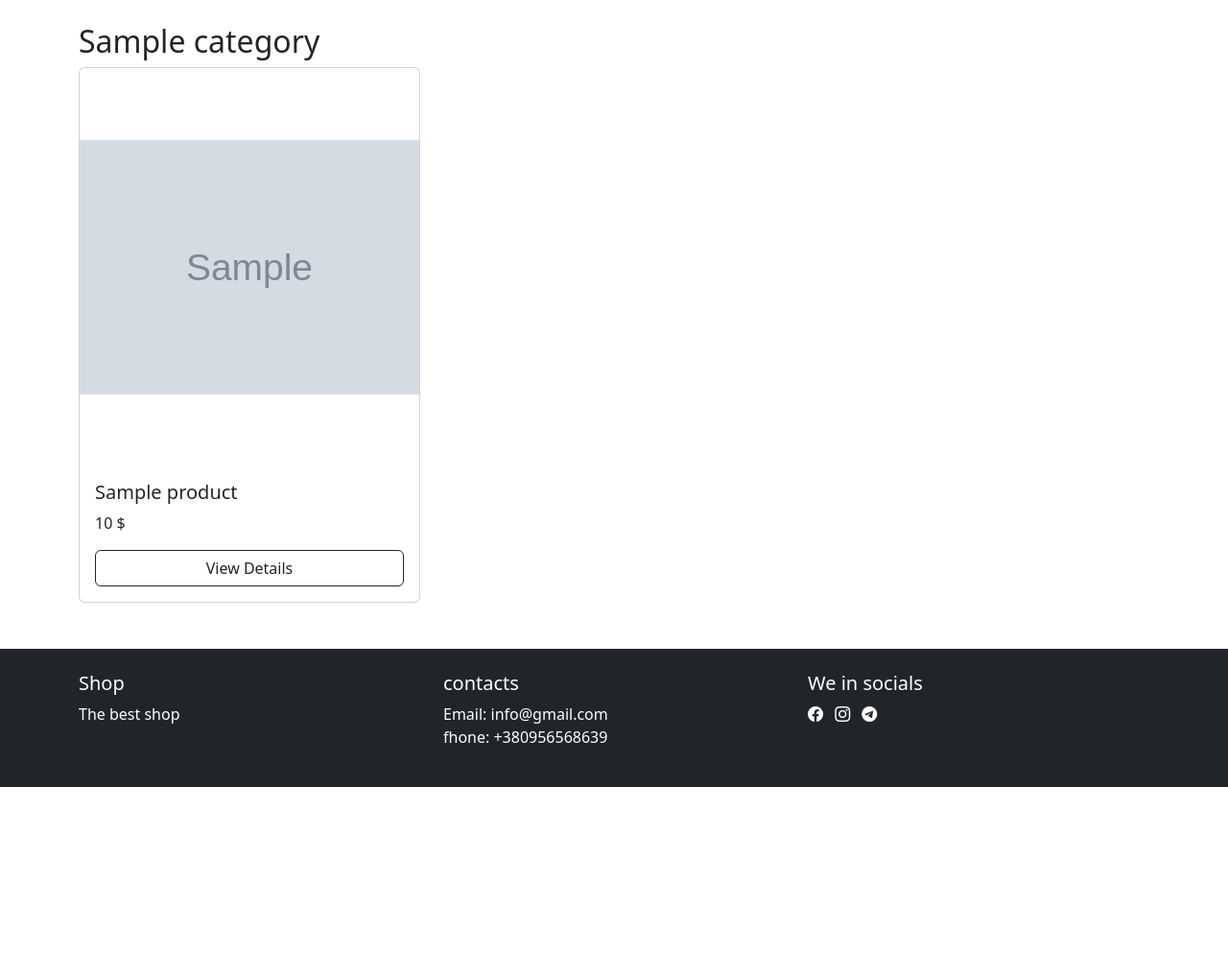
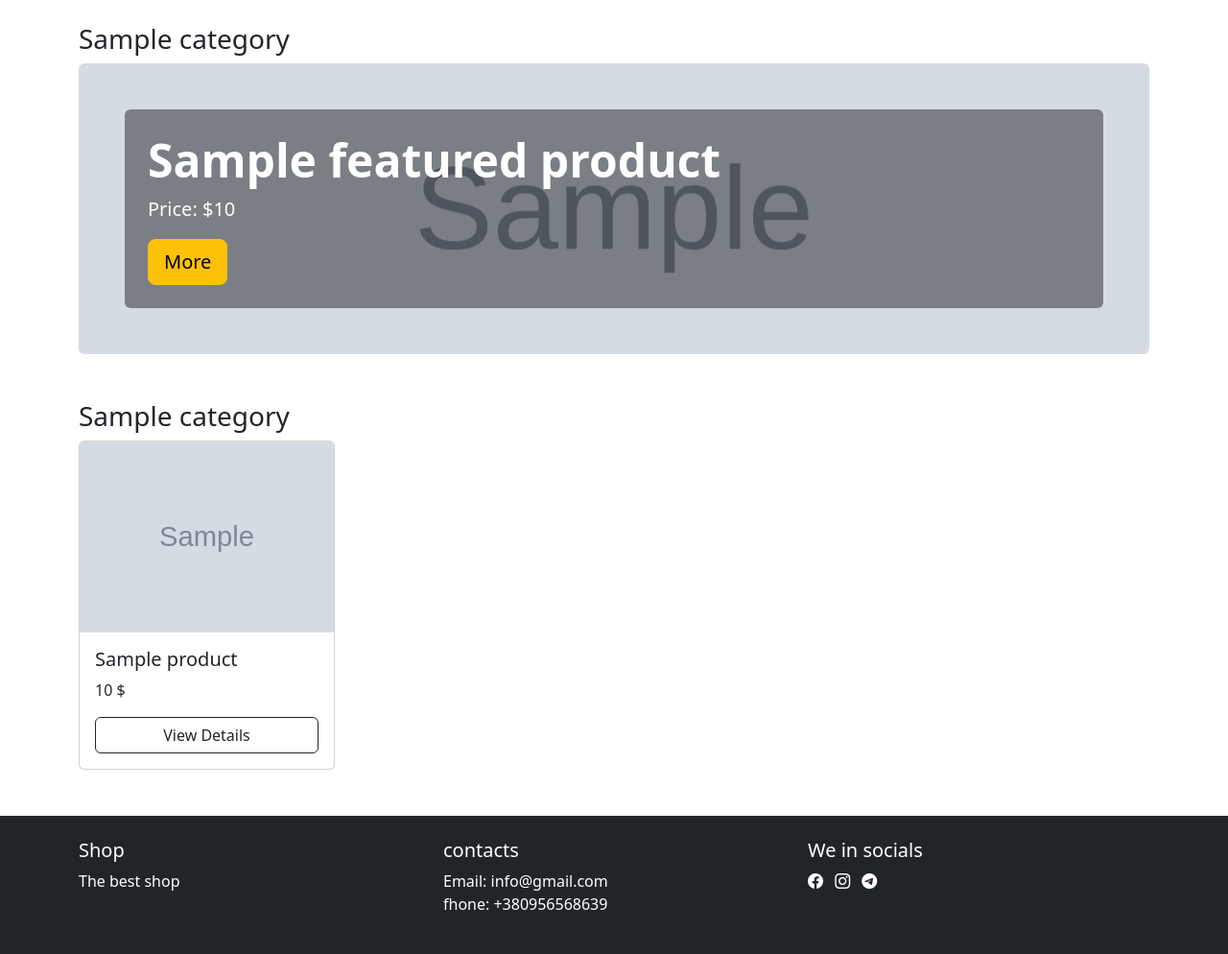
Before and after one commit to pabloIf/Arcanum, a Django app: template arcanum/core/templates/core/product/list.html in a window 1280 px wide. Shown: the part 76-1070 px from the top of the page at 96% size. Before the commit the page ends 896 px from the top, so only its background shows below. Run offline with Django 5.2, Linux system fonts and the light colour scheme; the template is opened without the code that fills it: most values are stand-ins (such as "Sample title", 1, 10 or a date in 2020); grey boxes marked "Sample" are stand-in pictures.

Commit message:
made "Bestseller" banner, through the additional field "is_featured" after doing the migration, and also connected the django cleaner of files that were deleted

```diff
--- a/arcanum/arcanum/settings.py
+++ b/arcanum/arcanum/settings.py
@@ -26,6 +26,7 @@ INSTALLED_APPS = [
     'django.contrib.sessions',
     'django.contrib.messages',
     'django.contrib.staticfiles',
+    'django_cleanup.apps.CleanupConfig',
     'core',
     'basket',
 ]
--- a/arcanum/basket/basket.py
+++ b/arcanum/basket/basket.py
@@ -43,6 +43,8 @@ class Basket:
             basket[str(product.id)]['product'] = product
 
         for item in basket.values():
+            if 'product' not in item:
+                continue
             item['price'] = Decimal(item['price'])
             item['total_price'] = item['price'] * item['quantity']
             yield item
@@ -51,7 +53,7 @@ class Basket:
         return sum(item['quantity'] for item in self.basket.values())
 
     def get_total_price(self):
-        return sum(item['price'] * item['quantity'] for item in self.basket.values())
+        return sum(Decimal(item['price']) * item['quantity'] for item in self.basket.values())
 
     def clean(self):
         del self.session[settings.CART_SESSION_ID]
--- a/arcanum/core/admin.py
+++ b/arcanum/core/admin.py
@@ -10,9 +10,9 @@ class CategoryAdmin(admin.ModelAdmin):
 
 @admin.register(Product)
 class ProductAdmin(admin.ModelAdmin):
-    list_display = ['name', 'slug', 'price', 'available', 'created']
-    list_filter = ['category', 'available', 'created']
-    list_editable = ['available', 'price']
+    list_display = ['name', 'slug', 'price', 'available', 'is_featured', 'created']
+    list_filter = ['category', 'available', 'is_featured', 'created']
+    list_editable = ['available', 'is_featured', 'price']
     prepopulated_fields = {'slug': ('name',)}
     search_fields = ['name']
     ordering = ['name']
--- a/arcanum/core/models.py
+++ b/arcanum/core/models.py
@@ -31,6 +31,7 @@ class Product(models.Model):
     image = models.ImageField(upload_to='product/%Y/%m/%d', blank=True)
     available = models.BooleanField(default=True)
     created = models.DateTimeField(auto_now_add=True)
+    is_featured = models.BooleanField(default=False)
 
     class Meta:
         ordering = ('name',)
--- a/arcanum/core/templates/core/base.html
+++ b/arcanum/core/templates/core/base.html
@@ -99,7 +99,7 @@
                                     <a href="{{ item.product.get_absolute_url }}">
                                         <img src="{{ item.product.image.url }}"
                                             class="img-fluid rounded me-3"
-                                            style="width:50px; height:50px;"
+                                            style="width: 100%; object-fit: contain; max-height: 50px;"
                                             alt="{{ item.product.name }}">
                                     </a>
                                     <a href="{{ item.product.get_absolute_url }}" class="text-decoration-none text-dark"> {{ item.product.name }}</a>
--- a/arcanum/core/templates/core/product/detail.html
+++ b/arcanum/core/templates/core/product/detail.html
@@ -4,7 +4,7 @@
 <div class="container my-5">
     <div class="row">
         <div class="col-md-6">
-            <img src="{{ product.image.url }}" class="img-fluid rounded" alt="{{ product.name }}">
+            <img src="{{ product.image.url }}" class="img-fluid rounded border border-1"alt="{{ product.name }}">
         </div>
 
         <div class="col-md-6 d-flex flex-column">
--- a/arcanum/core/templates/core/product/list.html
+++ b/arcanum/core/templates/core/product/list.html
@@ -1,15 +1,23 @@
 {% extends "core/base.html" %}
 
 {% block content %}
-    <h2>{% if category %}{{ category.name }}{% else %}All items{% endif %}</h2>
-
-
     {% if not products %}
         <div class="alert alert-warning" role="alert">
             No products found in this category.
         </div>
     {% else %}
-        <div class="row row-cols-1 row-cols-md-3 g-4">
+    {% if featured_product %}
+    <h3>{% if category %}{{ category.name }}{% else %}Bestseller{% endif %}</h3>
+        <div class="featured-product mb-5 p-5 text-white rounded" style="background: url('{{ featured_product.image.url }}') no-repeat center center; background-size: cover;">
+            <div class="bg-dark bg-opacity-50 p-4 rounded">
+                <h2 class="display-5 fw-bold">{{ featured_product.name }}</h2>
+                <p class="lead">Price: ${{ featured_product.price }}</p>
+                <a href="{{ featured_product.get_absolute_url }}" class="btn btn-warning btn-lg">More</a>
+            </div>
+        </div>
+    {% endif %}
+    <h3>{% if category %}{{ category.name }}{% else %}All items{% endif %}</h3>
+        <div class="row row-cols-1 row-cols-md-4 g-3">
             {% for product in products %}
             <div class="col">
                 <div class="card h-100">
@@ -17,7 +25,7 @@
                         <img src="{{ product.image.url }}"
                             class="card-img-top"
                             alt="{{ product.name }}"
-                            style="width: 100%; height: 414px; object-fit: contain; background-color: transparent;">
+                            style="width: 100%; object-fit: contain; max-height: 310px;">
                     </a>
                     <div class="card-body">
                         <h5 class="card-title">
```
Also changed, not shown: arcanum/core/views.py (+9 -2 lines), arcanum/core/migrations/0002_alter_category_options_product_is_featured.py (added).
